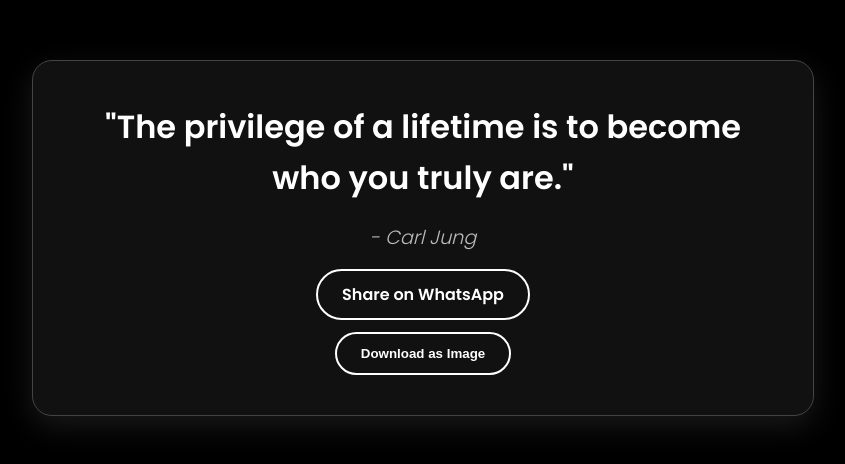
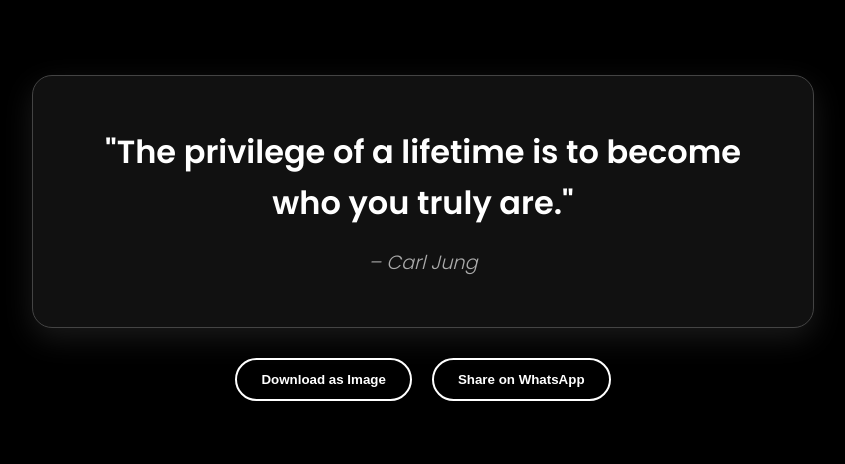
Before and after one commit to akhilsu/quote-garden, a plain HTML site: page index.html in a window 1280 px wide. Shown: the part 162-626 px from the top of the page, without its empty margins (217-1062 px from the left). Drawn offline with nearby package versions, Linux system fonts and the light colour scheme.

Commit message:
Update index.html

```diff
--- a/index.html
+++ b/index.html
@@ -11,39 +11,45 @@
       margin: 0;
       padding: 0;
       font-family: 'Poppins', sans-serif;
-      display: flex;
-      justify-content: center;
-      align-items: center;
-      height: 100vh;
       background-color: #000;
       color: #fff;
-      text-align: center;
+      display: flex;
+      flex-direction: column;
+      align-items: center;
+      justify-content: center;
+      height: 100vh;
+      gap: 30px;
     }
 
-    .quote-container {
+    .quote-card {
       background: #111;
       border: 1px solid #444;
-      padding: 40px;
+      padding: 50px 40px;
       border-radius: 20px;
       max-width: 700px;
+      text-align: center;
       box-shadow: 0 10px 30px rgba(255, 255, 255, 0.1);
     }
 
     .quote {
       font-size: 2rem;
       font-weight: 600;
-      margin-bottom: 20px;
       line-height: 1.6;
     }
 
     .author {
       font-size: 1.2rem;
       font-style: italic;
-      color: #bbb;
-      margin-bottom: 30px;
+      color: #aaa;
+      margin-top: 20px;
     }
 
-    .share-button {
+    .buttons {
+      display: flex;
+      gap: 20px;
+    }
+
+    .btn {
       padding: 12px 24px;
       border-radius: 30px;
       border: 2px solid white;
@@ -52,42 +58,51 @@
       font-weight: bold;
       text-decoration: none;
       transition: 0.3s;
+      cursor: pointer;
     }
 
-    .share-button:hover {
+    .btn:hover {
       background: white;
       color: black;
     }
   </style>
 </head>
 <body>
-  <div class="quote-container" id="quote-card">
+
+  <!-- This is the sharable image section -->
+  <div class="quote-card" id="quote-card">
     <div class="quote" id="quote">Loading...</div>
     <div class="author" id="author">Loading...</div>
-    <a href="#" id="share-button" class="share-button" target="_blank">Share on WhatsApp</a>
-    <br/><br/>
-    <button onclick="downloadImage()" class="share-button">Download as Image</button>
   </div>
 
+  <!-- Functional buttons (outside image area) -->
+  <div class="buttons">
+    <button class="btn" onclick="downloadImage()">Download as Image</button>
+    <button class="btn" onclick="shareOnWhatsApp()">Share on WhatsApp</button>
+  </div>
+
+  <!-- Scripts -->
   <script src="https://cdn.jsdelivr.net/npm/html2canvas@1.4.1/dist/html2canvas.min.js"></script>
   <script>
+    let currentImageDataUrl = '';
+
     fetch('quote.json')
       .then(response => response.json())
       .then(data => {
-        const quoteText = `"${data.quote}"`;
-        const authorText = `- ${data.author}`;
+        document.getElementById('quote').textContent = `"${data.quote}"`;
+        document.getElementById('author').textContent = `– ${data.author}`;
 
-        document.getElementById('quote').textContent = quoteText;
-        document.getElementById('author').textContent = authorText;
-
-        const shareText = `${quoteText} ${authorText}`;
-        const shareURL = `https://wa.me/?text=${encodeURIComponent(shareText)}`;
-        document.getElementById('share-button').setAttribute('href', shareURL);
+        // Pre-render image
+        setTimeout(() => {
+          html2canvas(document.getElementById("quote-card")).then(canvas => {
+            currentImageDataUrl = canvas.toDataURL("image/png");
+          });
+        }, 100); // wait for DOM update
       })
       .catch(error => {
-        console.error('Error fetching the quote:', error);
         document.getElementById('quote').textContent = 'Oops! Failed to load the quote.';
         document.getElementById('author').textContent = '';
+        console.error(error);
       });
 
     function downloadImage() {
@@ -98,6 +113,20 @@
         link.click();
       });
     }
+
+    function shareOnWhatsApp() {
+      if (!currentImageDataUrl) {
+        alert("Image is not ready yet. Please try again in a moment.");
+        return;
+      }
+
+      // Optional: Upload the image to a backend or image host to get a sharable URL.
+      alert("Sharing image via WhatsApp requires hosting the image. Currently only text will be shared.");
+
+      const text = document.getElementById('quote').textContent + " " + document.getElementById('author').textContent;
+      const url = `https://wa.me/?text=${encodeURIComponent(text)}`;
+      window.open(url, "_blank");
+    }
   </script>
 </body>
 </html>
```
